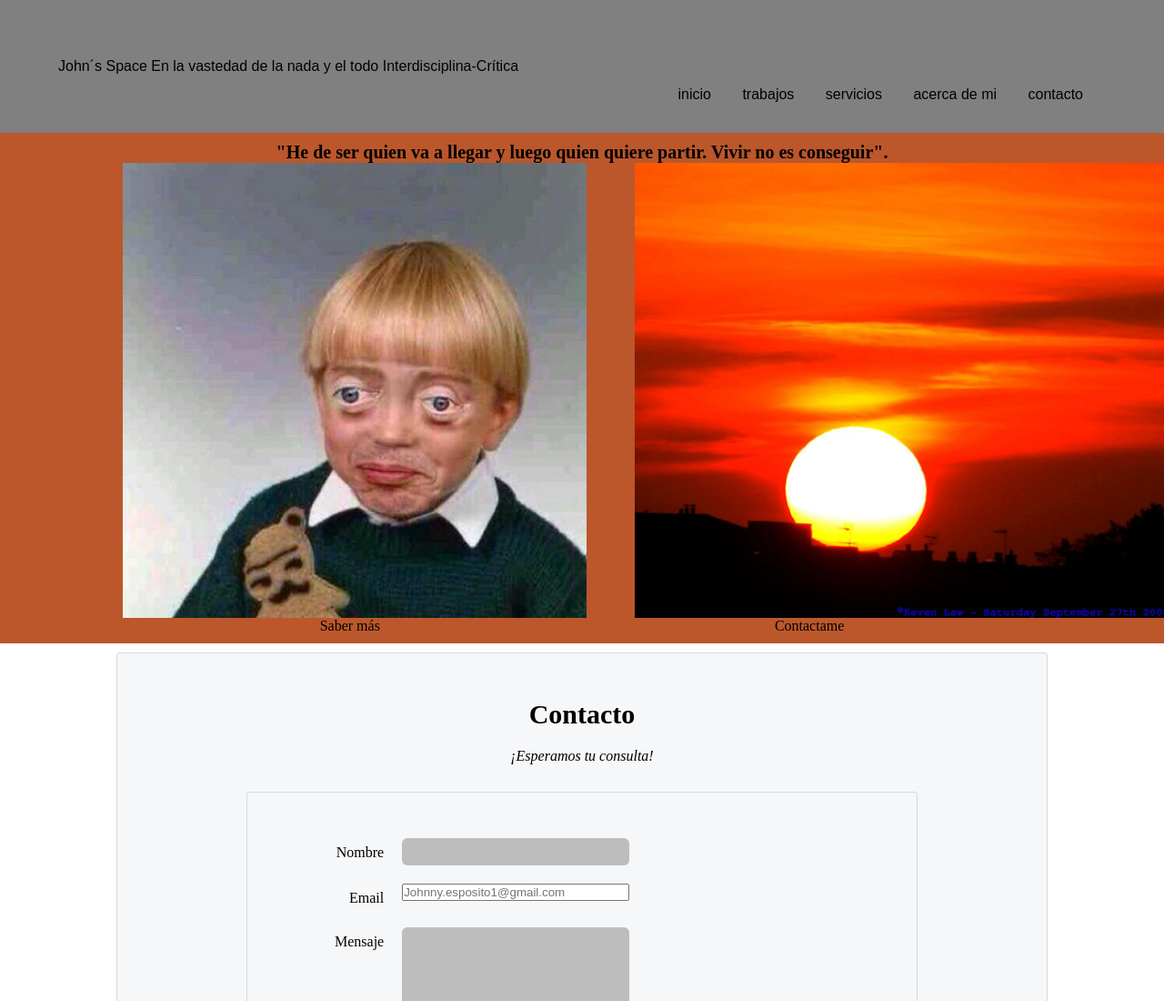
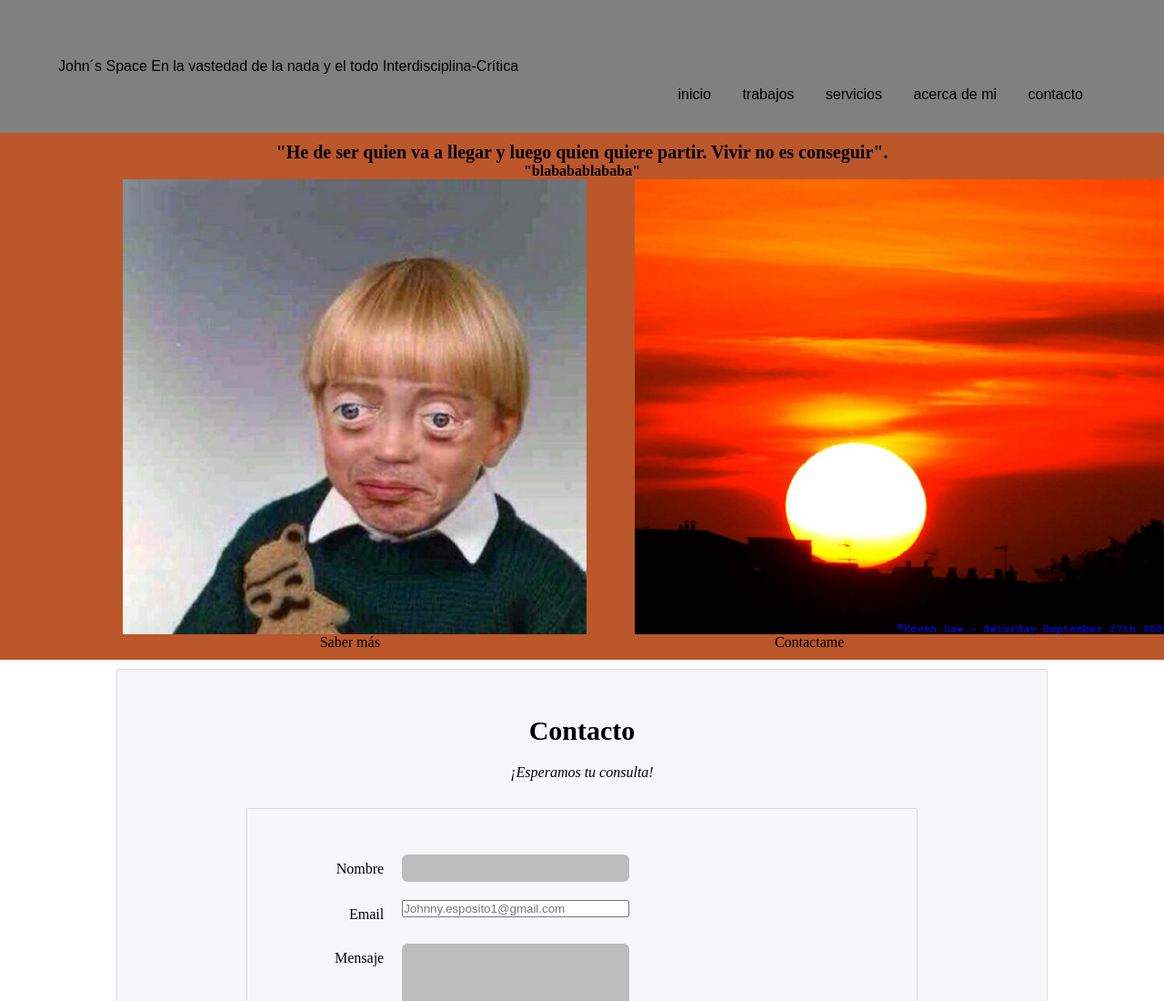
Before and after one commit to Johntnoname/Mi_primera_web---copia, a plain HTML site: page index.html in a window 1280 px wide. Shown: the top 1100 px of the page at 91% size. Drawn offline with Linux system fonts and the light colour scheme.

Commit message:
"mi primera confirmacion de actualizacion"

```diff
--- a/estilo.css
+++ b/estilo.css
@@ -86,7 +86,9 @@
  .parrafo{
     font-size: 20px;
  }
-
+ .greeting{
+  font-weight: bolder;
+ }
 
  /*IMÁGENES*/
 
--- a/index.html
+++ b/index.html
@@ -51,7 +51,9 @@
 
 
 
-
+   <div class="greeting">
+    "blababablababa"
+   </div>
 
    <div class="laimagen">
     <img src="img/niño.jpeg" alt="Perfil Picture">
```
